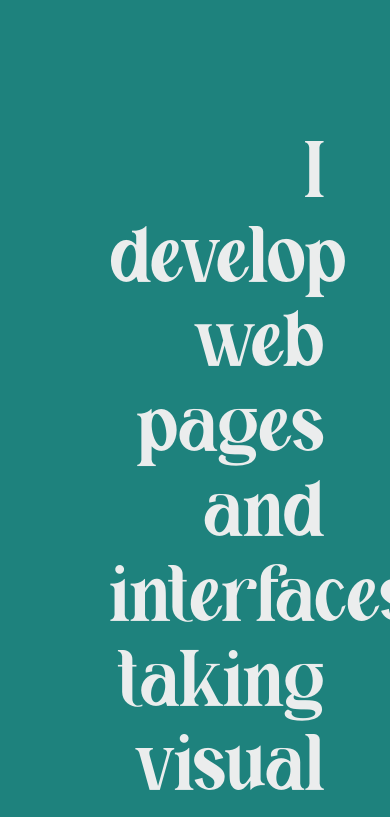
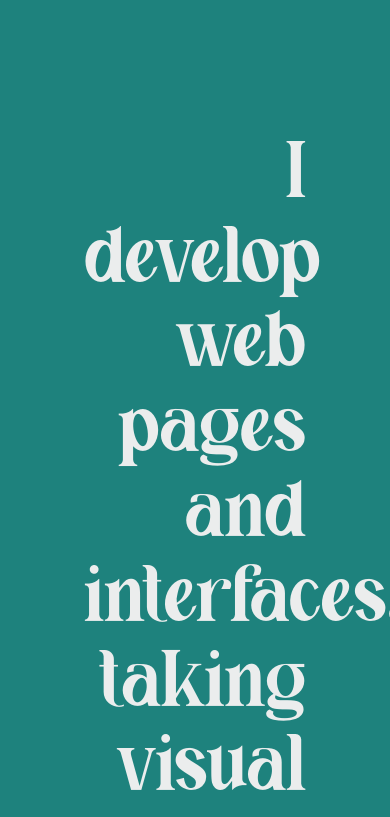
Before and after one commit to reynaldlamury/portfolio, a Next.js app: page / in a window 390 px wide. Shown: the part 780-1597 px from the top of the page. Built offline with nearby package versions, Linux system fonts and the light colour scheme.

Commit message:
finish working on MAIN - opening media query medium-max (responsive step-2)

```diff
--- a/styles/Header/Header.scss
+++ b/styles/Header/Header.scss
@@ -157,6 +157,10 @@
     grid-area: bioSocial;
     margin-right: 5em;
 
+    @include medium-max {
+      margin-right: 3.7em;
+    }
+
     @include mobile {
       transform: translateY(-40px);
       margin-right: 1.3em;
--- a/styles/Main/Opening.scss
+++ b/styles/Main/Opening.scss
@@ -17,6 +17,8 @@
 }
 
 .opening {
+  margin-bottom: 5em;
+
   &__text {
     font-size: 5rem;
     text-align: end;
@@ -25,5 +27,11 @@
     margin-left: clamp(1em, 24vw, 15.5em);
     margin-right: clamp(0.5em, 12.7vw, 2.5em);
     line-height: 5.3rem;
+
+    @include medium-max {
+      // width: 100%;
+      max-width: 1024px;
+      margin-inline: 0.85em;
+    }
   }
 }
```
